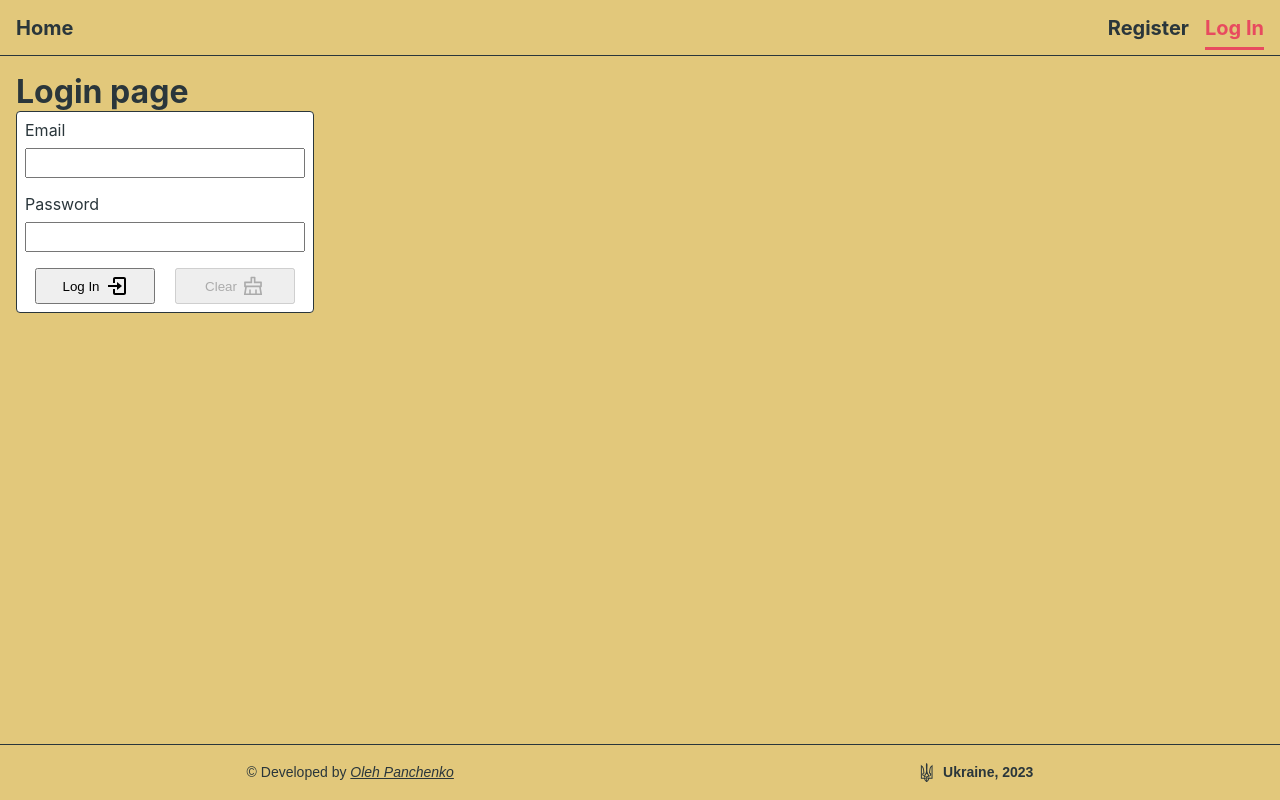
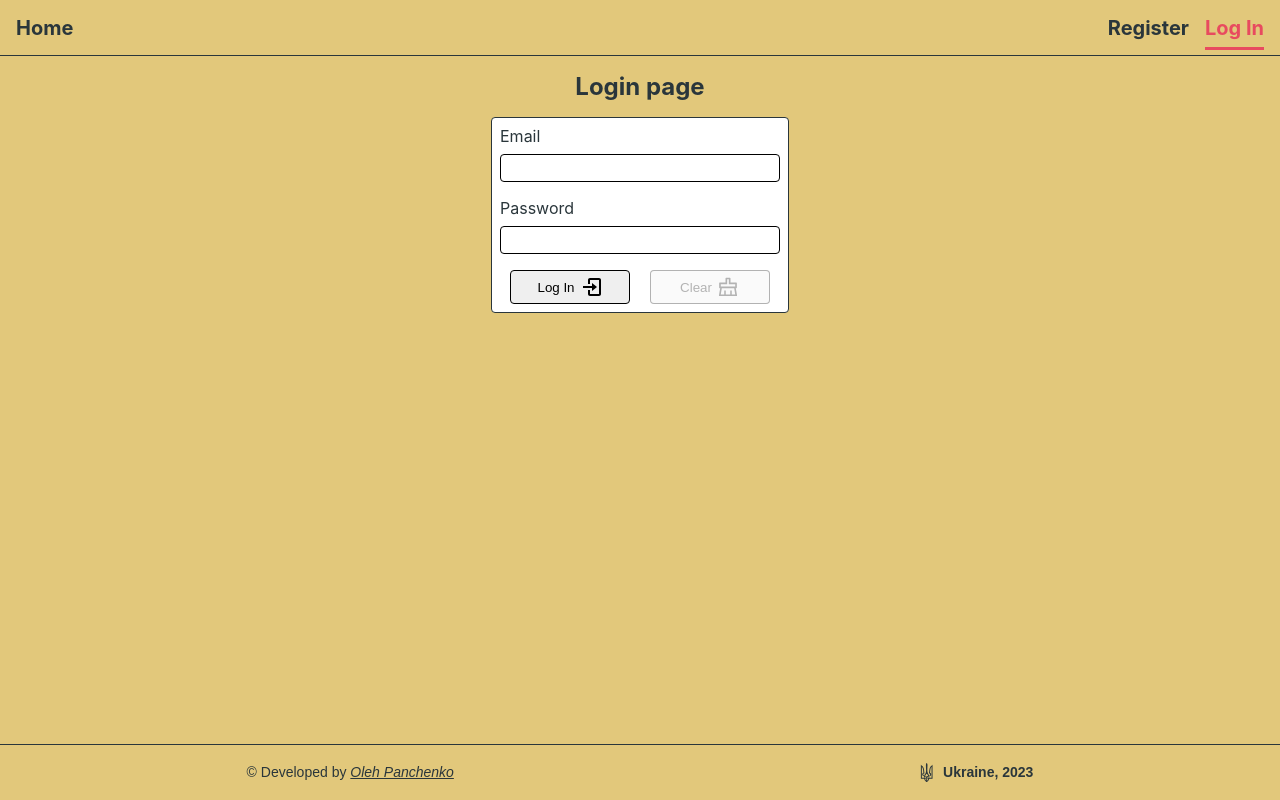
Before and after one commit to opanchen/react-phonebook, a React (Create React App) app: page /react-phonebook/login in a window 1280 px wide. Built offline with nearby package versions, Linux system fonts and the light colour scheme.

Commit message:
updated styles for forms

```diff
--- a/src/components/ContactForm/ContactForm.module.css
+++ b/src/components/ContactForm/ContactForm.module.css
@@ -22,6 +22,14 @@
   height: 24px;
   /* width: 270px; */
   max-width: 100%;
+  border: 1px solid;
+  border-radius: 4px;
+  transition: border-color 250ms linear;
+}
+
+.form-input:focus {
+  outline: none;
+  border-color: var(--color-accent-primary);
 }
 
 .buttons-bar {
--- a/src/components/EditContactForm/EditContactForm.module.css
+++ b/src/components/EditContactForm/EditContactForm.module.css
@@ -35,6 +35,14 @@
 
 .form-input {
   height: 24px;
+  border: 1px solid;
+  border-radius: 4px;
+  transition: border-color 250ms linear;
+}
+
+.form-input:focus {
+  outline: none;
+  border-color: var(--color-accent-primary);
 }
 
 .buttons-bar {
--- a/src/components/Filter/Filter.module.css
+++ b/src/components/Filter/Filter.module.css
@@ -13,6 +13,15 @@
 
 .filter input {
   padding: 4px;
+  height: 24px;
+  border: 1px solid;
+  border-radius: 4px;
+  transition: border-color 250ms linear;
+}
+
+.filter input:focus {
+  outline: none;
+  border-color: var(--color-accent-primary);
 }
 
 @media screen and (min-width: 480px) {
--- a/src/components/LoginForm/LoginForm.module.css
+++ b/src/components/LoginForm/LoginForm.module.css
@@ -17,6 +17,14 @@
 
 .form-input {
   height: 24px;
+  border: 1px solid;
+  border-radius: 4px;
+  transition: border-color 250ms linear;
+}
+
+.form-input:focus {
+  outline: none;
+  border-color: var(--color-accent-primary);
 }
 
 .buttons-bar {
@@ -32,7 +40,10 @@
   gap: 4px;
   width: 120px;
   padding: 16px 8px;
+  border: 1px solid;
+  border-radius: 4px;
   height: 24px;
+  cursor: pointer;
   transition: scale 250ms linear, color 250ms linear,
     background-color 250ms linear;
 }
--- a/src/components/MessageForm/MessageForm.module.css
+++ b/src/components/MessageForm/MessageForm.module.css
@@ -66,6 +66,14 @@
 
 .form-input {
   height: 24px;
+  border: 1px solid;
+  border-radius: 4px;
+  transition: border-color 250ms linear;
+}
+
+.form-input:focus {
+  outline: none;
+  border-color: var(--color-accent-primary);
 }
 
 .input-label {
--- a/src/components/RegisterForm/RegisterForm.module.css
+++ b/src/components/RegisterForm/RegisterForm.module.css
@@ -18,6 +18,14 @@
 
 .form-input {
   height: 24px;
+  border: 1px solid;
+  border-radius: 4px;
+  transition: border-color 250ms linear;
+}
+
+.form-input:focus {
+  outline: none;
+  border-color: var(--color-accent-primary);
 }
 
 .submit-btn,
--- a/src/pages/Login/Login.jsx
+++ b/src/pages/Login/Login.jsx
@@ -1,5 +1,6 @@
 import { Container, LoginForm } from "components";
 import { Helmet } from "react-helmet";
+import css from "./Login.module.css";
 
 const Login = () => {
   return (
@@ -9,10 +10,10 @@ const Login = () => {
       </Helmet>
 
       <Container>
-        <div>
+        <section className={css.wrapper}>
           <h1>Login page</h1>
           <LoginForm />
-        </div>
+        </section>
       </Container>
     </>
   );
--- /dev/null
+++ b/src/pages/Login/Login.module.css
@@ -0,0 +1,6 @@
+.wrapper {
+  display: flex;
+  flex-direction: column;
+  align-items: center;
+  gap: 16px;
+}
--- a/src/pages/Register/Register.jsx
+++ b/src/pages/Register/Register.jsx
@@ -39,7 +39,8 @@ const Register = () => {
       </Helmet>
 
       <Container>
-        <div>
+        <section>
+          <div className={css["main-wrapper"]}>
             <h1>Register page</h1>
             <RegisterForm />
           </div>
@@ -71,6 +72,7 @@ const Register = () => {
               )}
             </div>
           )}
+        </section>
       </Container>
     </>
   );
--- a/src/pages/Register/Register.module.css
+++ b/src/pages/Register/Register.module.css
@@ -1,3 +1,10 @@
+.main-wrapper {
+  display: flex;
+  flex-direction: column;
+  align-items: center;
+  gap: 16px;
+}
+
 .verify-info {
   display: flex;
   flex-direction: column;
```
Lines whose indentation alone changed are shown as unchanged.
